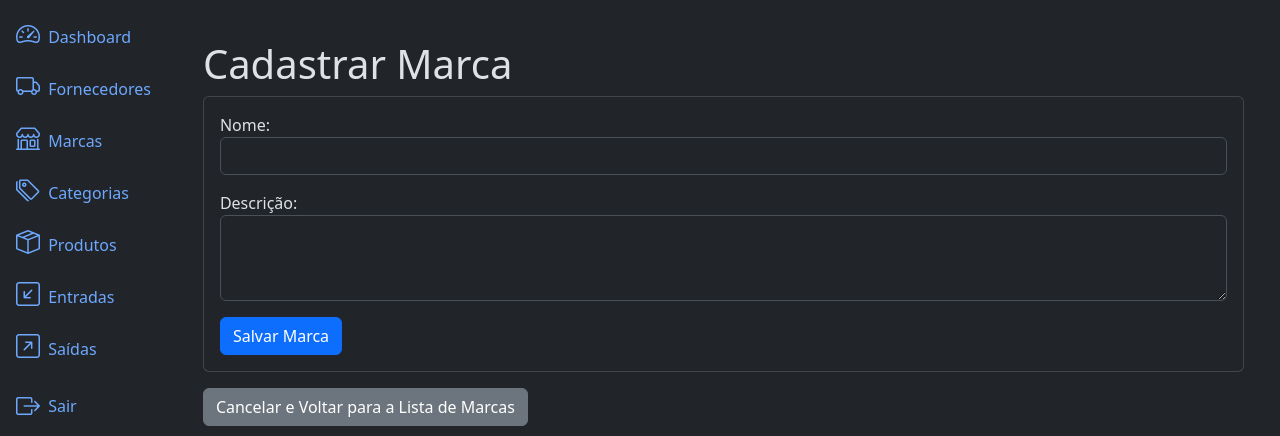
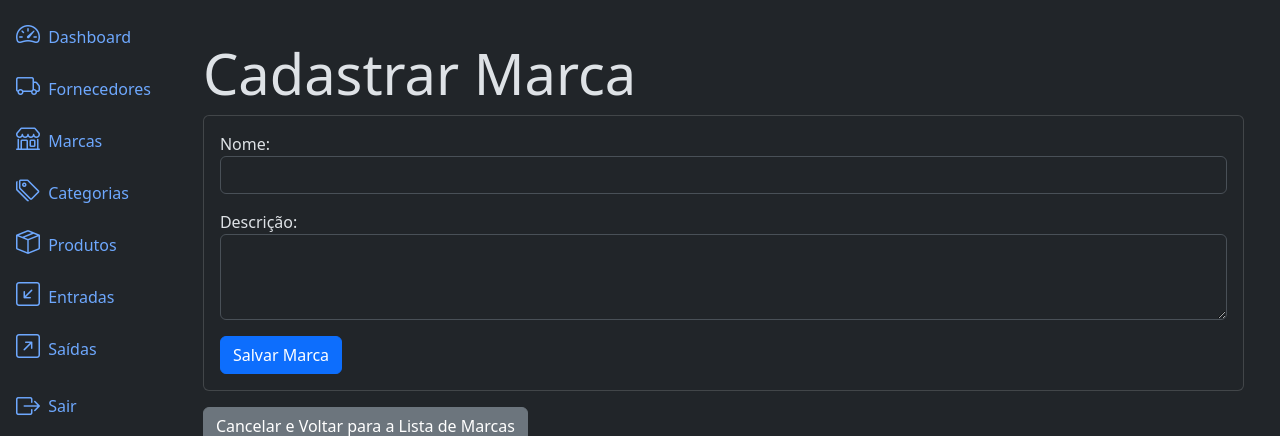
Before and after one commit to mleticiab/sge, a Django app: page /brands/create/ in a window 1280 px wide. Shown: the part 56-492 px from the top of the page. Run offline with Django 5.2, Linux system fonts and the light colour scheme; the visitor is signed in with stand-in values (Sample User, id 1); parts of the project's set-up code (start-up, migrations or seed data) failed here and were passed over; some libraries are stand-ins or nearby versions.

Commit message:
Update brand_create.html

```diff
--- a/brands/templates/brand_create.html
+++ b/brands/templates/brand_create.html
@@ -2,7 +2,7 @@
 
 {% block content %}
   <div class="container mt-4">
-    <h3 class="display-6">Cadastrar Marca</h3>
+    <h3 class="display-4">Cadastrar Marca</h3>
 
     <div class="card">
       <div class="card-body">
```
